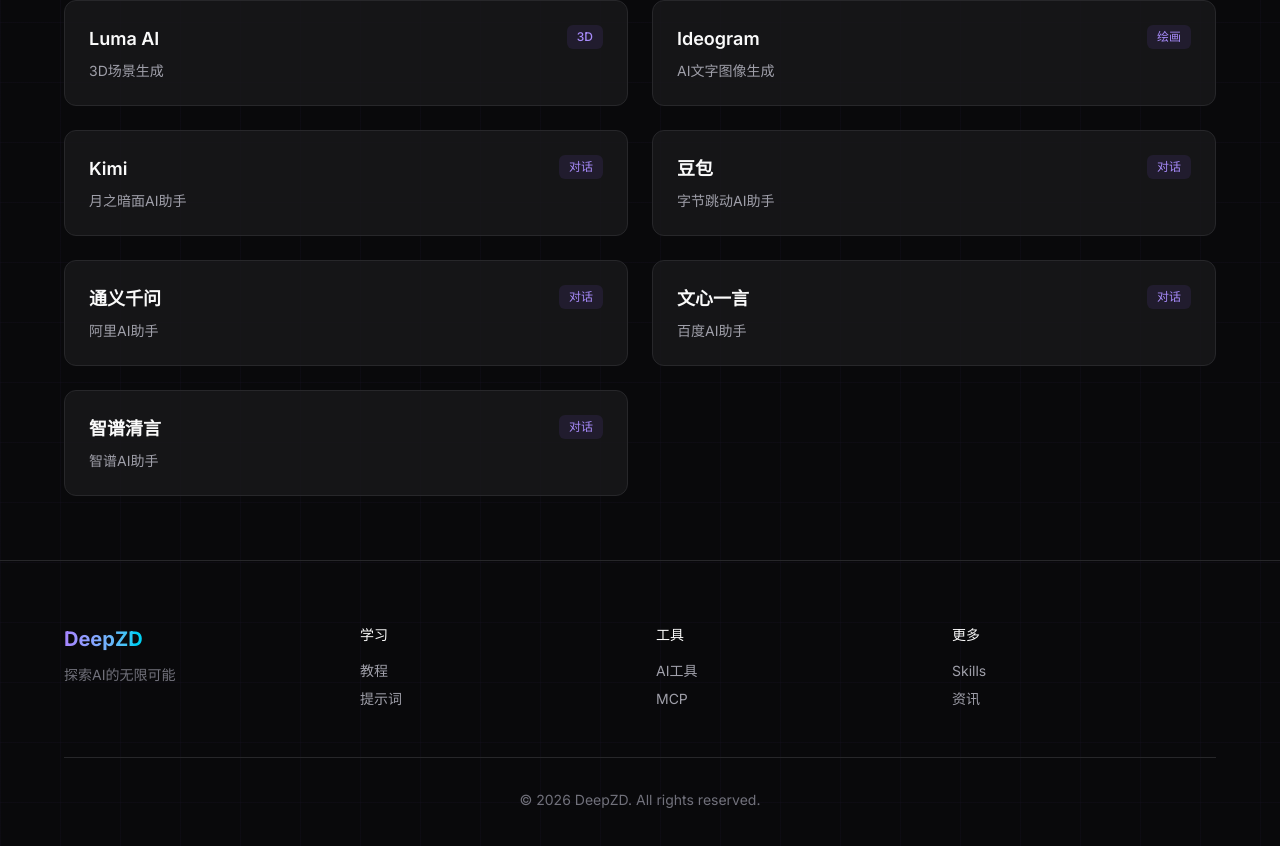
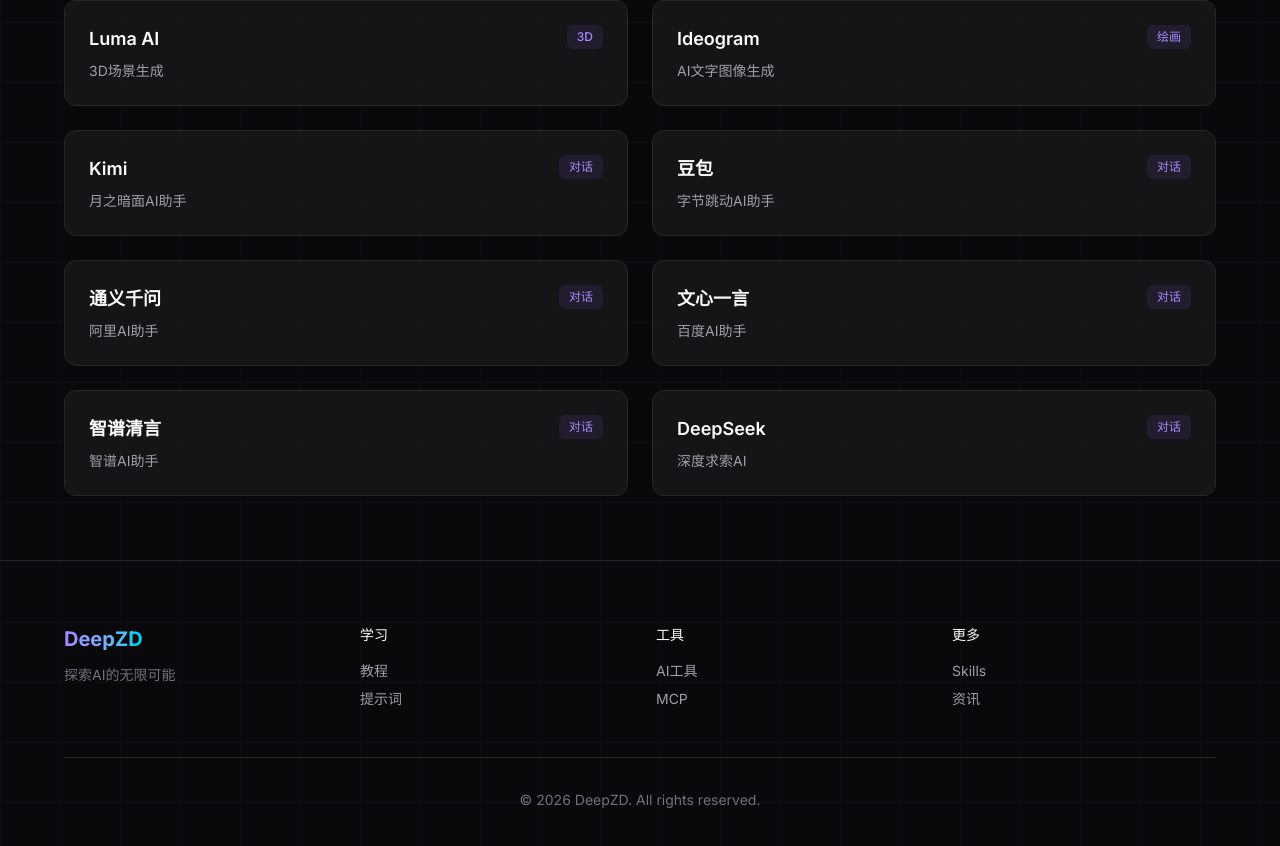
Before and after one commit to uncle-light/deepzd, a Next.js app: page /tools in a window 1280 px wide. Shown: the part 2438-3284 px from the top of the page. Built offline with nearby package versions, Linux system fonts and the light colour scheme.

Commit message:
feat: 添加DeepSeek

```diff
--- a/src/app/data/tools.ts
+++ b/src/app/data/tools.ts
@@ -289,4 +289,11 @@
     category: "对话",
     url: "https://chatglm.cn"
   },
+  {
+    slug: "deepseek",
+    name: "DeepSeek",
+    desc: "深度求索AI",
+    category: "对话",
+    url: "https://chat.deepseek.com"
+  },
 ];
```
